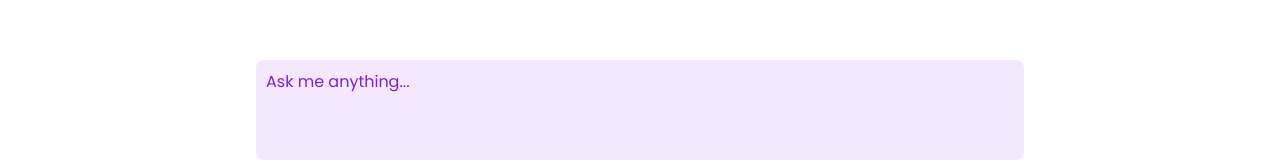
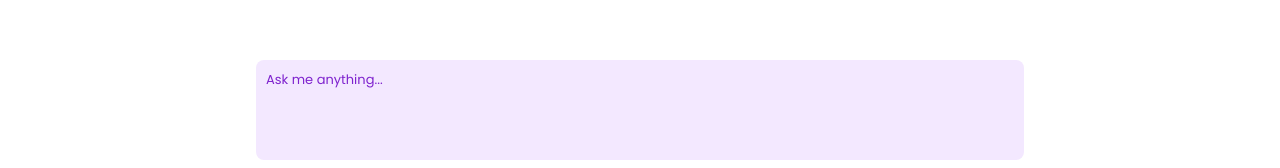
Before and after one commit to ashishthoppil/mt-ai-chatbot, a Next.js app: page / in a window 1280 px wide. Shown: the part 628-796 px from the top of the page. Built offline with nearby package versions, Linux system fonts and the light colour scheme.

Commit message:
changes to style

```diff
--- a/app/components/TextChat.jsx
+++ b/app/components/TextChat.jsx
@@ -65,7 +65,7 @@ export const TextChat = () => {
             <div className='text-purple-700 border-1 border-purple-700 bg-purple-100 rounded-lg h-[100px] py-[10px] px-[10px] w-[100%]'>
                 <textarea
                 ref={inputRef}
-                className='w-full outline-none bg-purple-100 placeholder-purple-700 resize-none'
+                className='w-full outline-none bg-purple-100 placeholder-purple-700 resize-none text-[13px]'
                 value={input}
                 onChange={handleInputChange}
                 onKeyDown={(event) => { if (event.key === 'Enter') { handleSubmit(event);
--- a/app/globals.css
+++ b/app/globals.css
@@ -30,7 +30,7 @@ body {
 }
 
 .message-container {
-  height: 72dvh;
+  height: 60vh;
   overflow-y: auto;
 }
 
```
